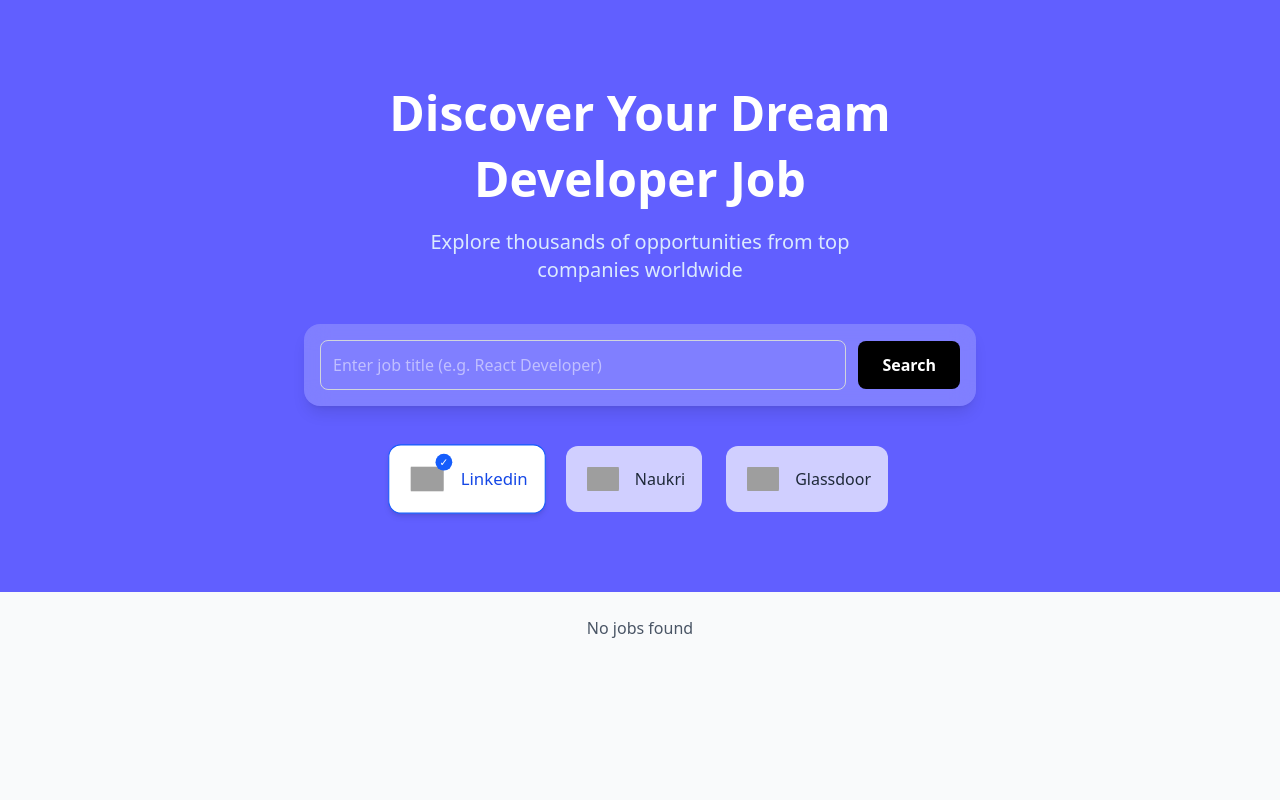
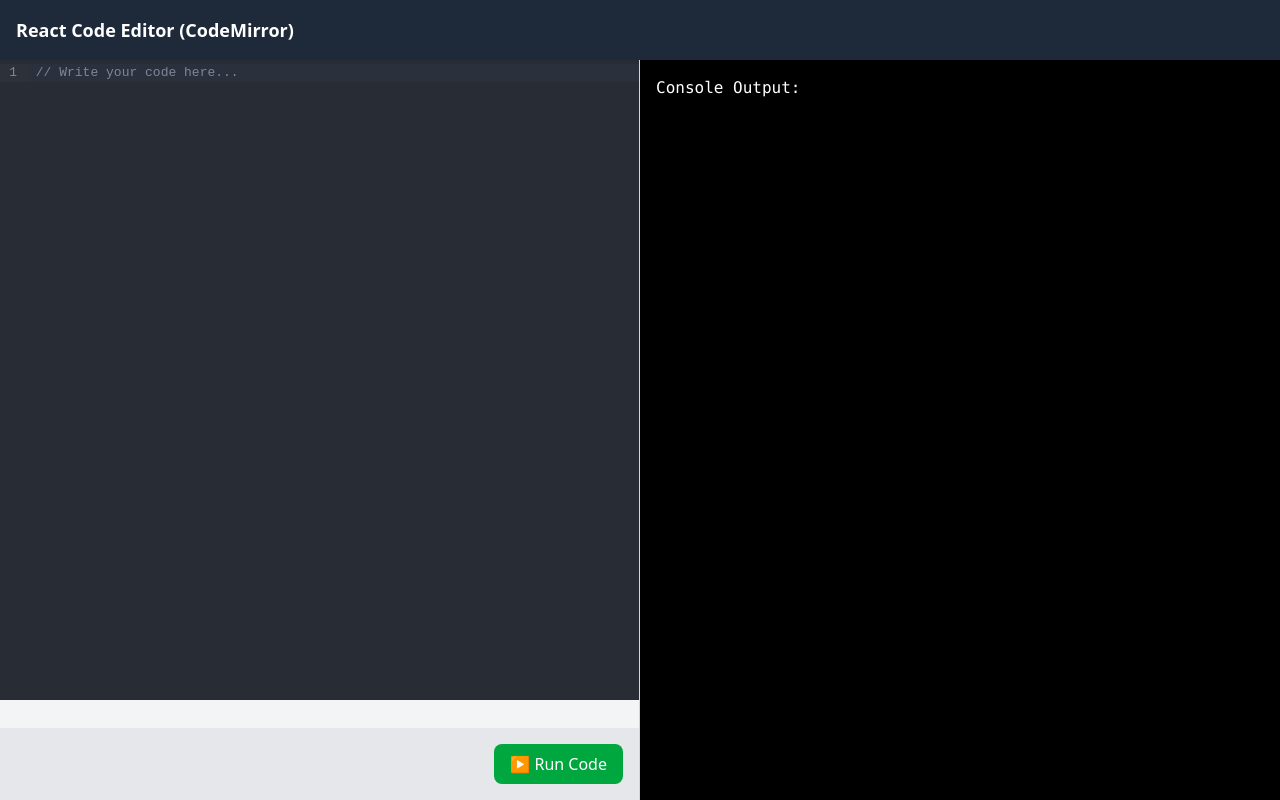
Before and after one commit to Tarunsaisrinivas/CodeHire, a React (Vite) app in the folder frontend/: page / in a window 1280 px wide. Built offline with nearby package versions, Linux system fonts and the light colour scheme; grey boxes are pictures that could not be loaded.

Commit message:
code editor added

```diff
--- a/frontend/package.json
+++ b/frontend/package.json
@@ -10,7 +10,9 @@
     "preview": "vite preview"
   },
   "dependencies": {
+    "@codemirror/lang-javascript": "^6.2.4",
     "@tailwindcss/vite": "^4.1.14",
+    "@uiw/react-codemirror": "^4.25.2",
     "react": "^19.1.1",
     "react-dom": "^19.1.1",
     "react-icons": "^5.5.0",
--- a/frontend/src/App.jsx
+++ b/frontend/src/App.jsx
@@ -4,6 +4,7 @@
 import './App.css'
 import JobSearch from './pages/JobSearch'
 import ProfileCard from './pages/ProfileCard'
+import CodeEditor from './pages/CodeEditor'
 function App() {
   const [count, setCount] = useState(0)
   const profiles = [
@@ -34,7 +35,7 @@
   ];
   return (
     <>
-      <JobSearch/>
+      {/* <JobSearch/> */}
      {/* <div className='min-h-auto bg-gray-50 flex justify-center  p-6'>
         <div className='grid grid-cols-1 sm:grid-cols-2 lg:grid-cols-3 gap-8'>
         {profiles.map((profile, index) => (
@@ -42,7 +43,7 @@
         ))}
         </div>
      </div> */}
-
+      <CodeEditor/>
     </>
   )
 }
--- /dev/null
+++ b/frontend/src/pages/CodeEditor.jsx
@@ -0,0 +1,93 @@
+import React, { useState } from "react";
+import CodeMirror from "@uiw/react-codemirror";
+import { javascript } from "@codemirror/lang-javascript";
+
+function CodeEditor() {
+  const [code, setCode] = useState("// Write your code here...");
+  const [output, setOutput] = useState([]);
+
+  const runCode = () => {
+    const logs = [];
+    const originalLog = console.log;
+    const originalError = console.error;
+
+    console.log = (...args) => logs.push({ type: "log", message: args.join(" ") });
+    console.error = (...args) => logs.push({ type: "error", message: args.join(" ") });
+
+    try {
+      const wrappedCode = `(function(){ ${code} })()`;
+      const result = eval(wrappedCode);
+
+      if (result !== undefined && logs.length === 0) {
+        logs.push({ type: "return", message: String(result) });
+      }
+    } catch (err) {
+      logs.push({ type: "error", message: err.message });
+    } finally {
+      console.log = originalLog;
+      console.error = originalError;
+      setOutput(logs);
+    }
+  };
+
+  return (
+    <div className="h-screen bg-gray-100 flex flex-col">
+      {/* Header */}
+      <div className="p-4 bg-gray-800 text-white font-bold text-lg">
+        React Code Editor (CodeMirror)
+      </div>
+
+      {/* Main content */}
+      <div className="flex flex-1">
+        {/* Editor */}
+        <div className="w-1/2 border-r border-gray-300 flex flex-col">
+          <div className="flex-1">
+            <CodeMirror
+              value={code}
+              height="80vh"
+              extensions={[javascript({ jsx: true })]}
+              theme="dark"
+              onChange={(value) => setCode(value)}
+              basicSetup={{
+                lineNumbers: true,
+                highlightActiveLine: true,
+                autocompletion: true,
+              }}
+            />
+          </div>
+          <div className="p-4 bg-gray-200 flex justify-end">
+            <button
+              onClick={runCode}
+              className="bg-green-600 hover:bg-green-700 text-white px-4 py-2 rounded-lg"
+            >
+              ▶ Run Code
+            </button>
+          </div>
+        </div>
+
+        {/* Output */}
+        <div className="w-1/2 bg-black font-mono p-4 overflow-y-auto">
+          <div className="text-white mb-2">Console Output:</div>
+          <div>
+            {output.map((item, index) => (
+              <div
+                key={index}
+                className={`whitespace-pre-wrap ${
+                  item.type === "log"
+                    ? "text-green-400"
+                    : item.type === "error"
+                    ? "text-red-500"
+                    : "text-blue-400"
+                }`}
+              >
+                {item.message}
+              </div>
+            ))}
+          </div>
+        </div>
+      </div>
+    </div>
+  );
+}
+
+export default CodeEditor;
--- a/frontend/src/pages/JobSearch.jsx
+++ b/frontend/src/pages/JobSearch.jsx
@@ -2,6 +2,7 @@
 
 import JobList from "./JobList";
 import { fetchJobs } from "../api";
+import CodeEditor from "./CodeEditor";
 
 function JobSearch() {
     const [keyword, setKeyword] = useState("");
```
Also changed, not shown: 1 other file (tests, documents, lock files or other folders).
